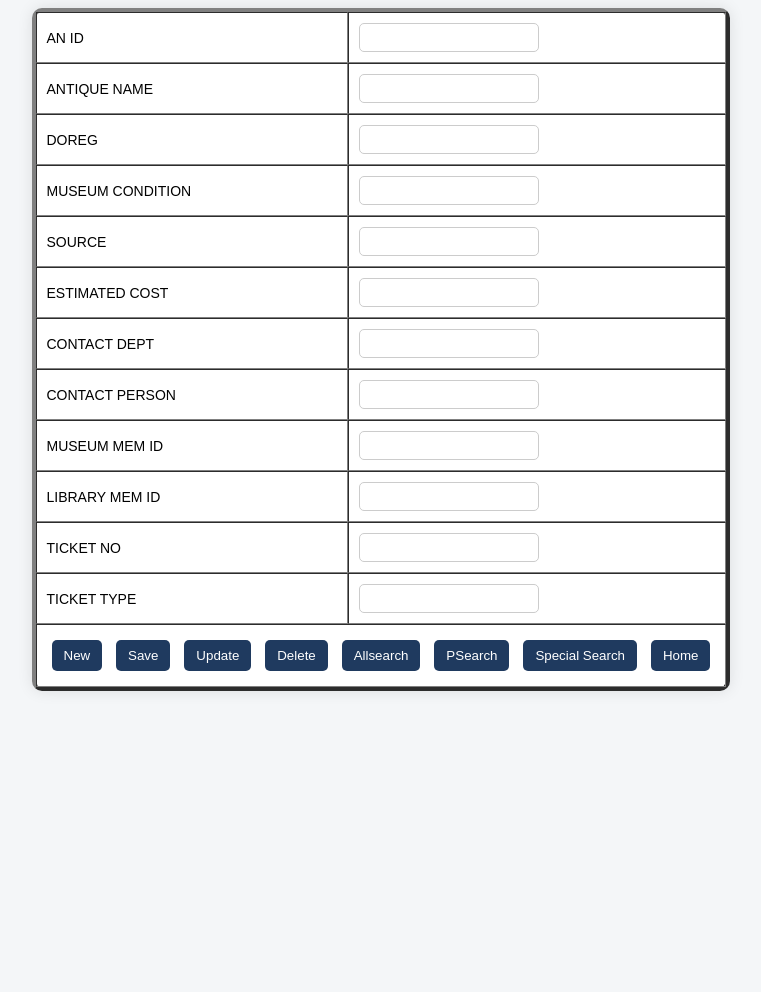
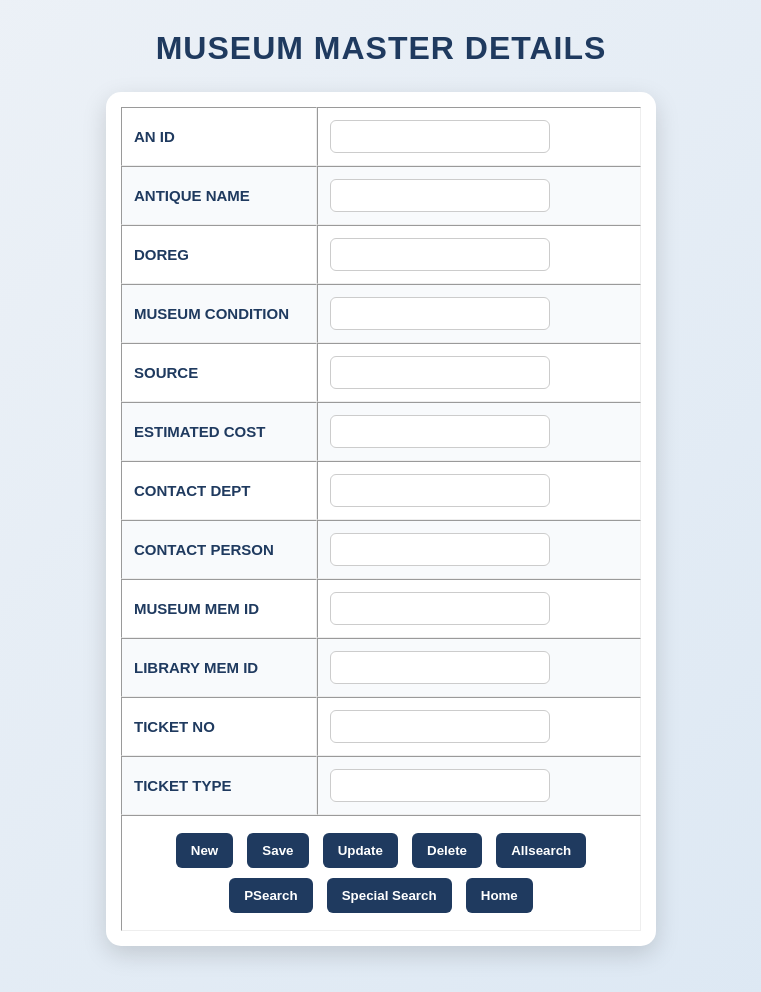
Before and after one commit to shrutidevelops/Museum-Management-System, a Flask app: template museum/templates/museum_master.html in a window 1280 px wide. Shown: the whole page, without its empty margins (259-1020 px from the left). Before the commit the page ends 691 px from the top, so only its background shows below. Run offline with Flask 3, Linux system fonts and the light colour scheme; the template is opened without the code that fills it, so the values that code supplies are empty.

Commit message:
Update museum_master.html

```diff
--- a/museum/templates/museum_master.html
+++ b/museum/templates/museum_master.html
@@ -4,54 +4,77 @@
     <style>
         body {
     font-family: Arial, sans-serif;
-            background-color: #f4f6f8;
+    background: linear-gradient(135deg, #eef2f7, #dbe7f3);
+    margin: 0;
+    padding: 30px;
+}
+
+h2 {
+    text-align: center;
+    color: #1f3a5f;
+    font-size: 32px;
+    margin-bottom: 25px;
+    letter-spacing: 1px;
 }
 
 table {
     background-color: white;
-            border-radius: 10px;
-            box-shadow: 0px 0px 15px rgba(0,0,0,0.1);
+    border: none;
+    border-radius: 15px;
+    box-shadow: 0px 8px 25px rgba(0,0,0,0.15);
+    padding: 15px;
+    width: 550px;
 }
 
 td {
-            padding: 10px;
-            font-size: 14px;
+    padding: 12px;
+    font-size: 15px;
+    color: #333;
+}
+
+td:first-child {
+    font-weight: bold;
+    color: #1f3a5f;
 }
 
 input {
-            width: 180px;
-            padding: 6px;
-            border-radius: 5px;
+    width: 220px;
+    padding: 8px;
+    border-radius: 6px;
     border: 1px solid #ccc;
+    transition: 0.3s;
 }
 
 input:focus {
-            border-color: #007BFF;
+    border-color: #1f3a5f;
+    box-shadow: 0 0 5px rgba(31,58,95,0.3);
     outline: none;
 }
 
 button {
-       padding: 8px 12px;
+    padding: 10px 15px;
     margin: 5px;
     border: none;
-       border-radius: 5px;
-       background-color: #1f3a5f; /* darker blue */
+    border-radius: 6px;
+    background-color: #1f3a5f;
     color: white;
+    font-weight: bold;
     cursor: pointer;
+    transition: 0.3s;
 }
 
 button:hover {
     background-color: #162a44;
+    transform: translateY(-2px);
 }
 
-        h2 {
-            text-align: center;
-            margin-top: 20px;
+tr:nth-child(even) {
+    background-color: #f8fafc;
 }
     </style>
 </head>
 <body>
-
+    <h2>MUSEUM MASTER DETAILS</h2>
     <form method="POST" name="f">
         <table border="4" align="center" cellpadding="5" cellspacing="0">
 
```
Lines whose indentation alone changed are shown as unchanged.
